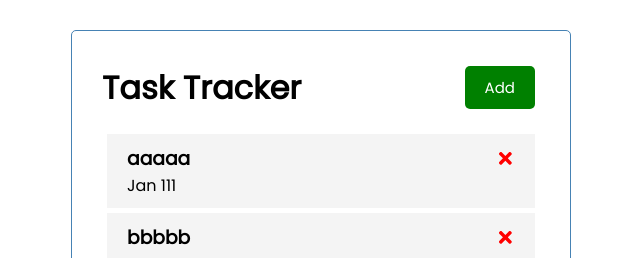
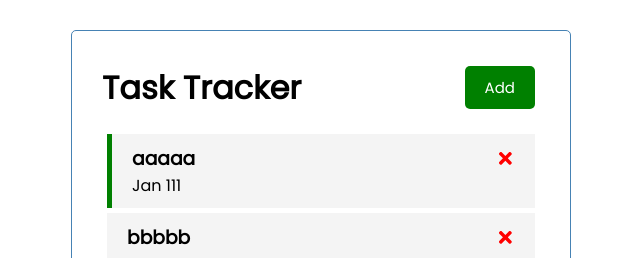
Before and after one commit to klaus-moser/react_exercise, a React (Create React App) app: page / in a window 1280 px wide. Shown: the top 258 px of the page, without its empty margins (319-959 px from the left). Built offline with nearby package versions, Linux system fonts and the light colour scheme.

Commit message:
Add Reminder

```diff
--- a/src/App.js
+++ b/src/App.js
@@ -30,11 +30,18 @@
     setTasks(tasks.filter((task) => task.id !== id))
   }
 
+  const toggleReminder = (id) => {
+    setTasks(
+      tasks.map((task) => task.id === id ? { ...task, reminder:
+      !task.reminder } : task)
+    )
+  }
+
   return (
     <div className="container">
       <Header />
       {tasks.length > 0 ?
-      <Tasks tasks={tasks} onDelete={deleteTask}/> : 'No Tasks to show!'}
+      <Tasks tasks={tasks} onDelete={deleteTask} onToggle={toggleReminder}/> : 'No Tasks to show!'}
     </div>
   );
 }
--- a/src/components/Task.js
+++ b/src/components/Task.js
@@ -1,9 +1,9 @@
 import { FaTimes } from 'react-icons/fa'
 
 
-const Task = ({ task, onDelete }) => {
+const Task = ({ task, onDelete, onToggle }) => {
   return (
-    <div className='task'>
+    <div className={`task ${task.reminder ? 'reminder' : ''}`} onDoubleClick={() => onToggle(task.id)}>
       <h3>
         {task.text} <FaTimes style={{ color: 'red', cursor: 'pointer' }}
         onClick={() => onDelete(task.id)}/>
--- a/src/components/Tasks.js
+++ b/src/components/Tasks.js
@@ -1,11 +1,11 @@
 import Task from "./Task"
 
 
-const Tasks = ({ tasks, onDelete }) => {
+const Tasks = ({ tasks, onDelete, onToggle }) => {
   return (
     <div>
       {tasks.map((task) => (
-        <Task key={task.id} task={task} onDelete={onDelete}/>
+        <Task key={task.id} task={task} onDelete={onDelete} onToggle={onToggle}/>
       ))}
     </div>
   )
```
